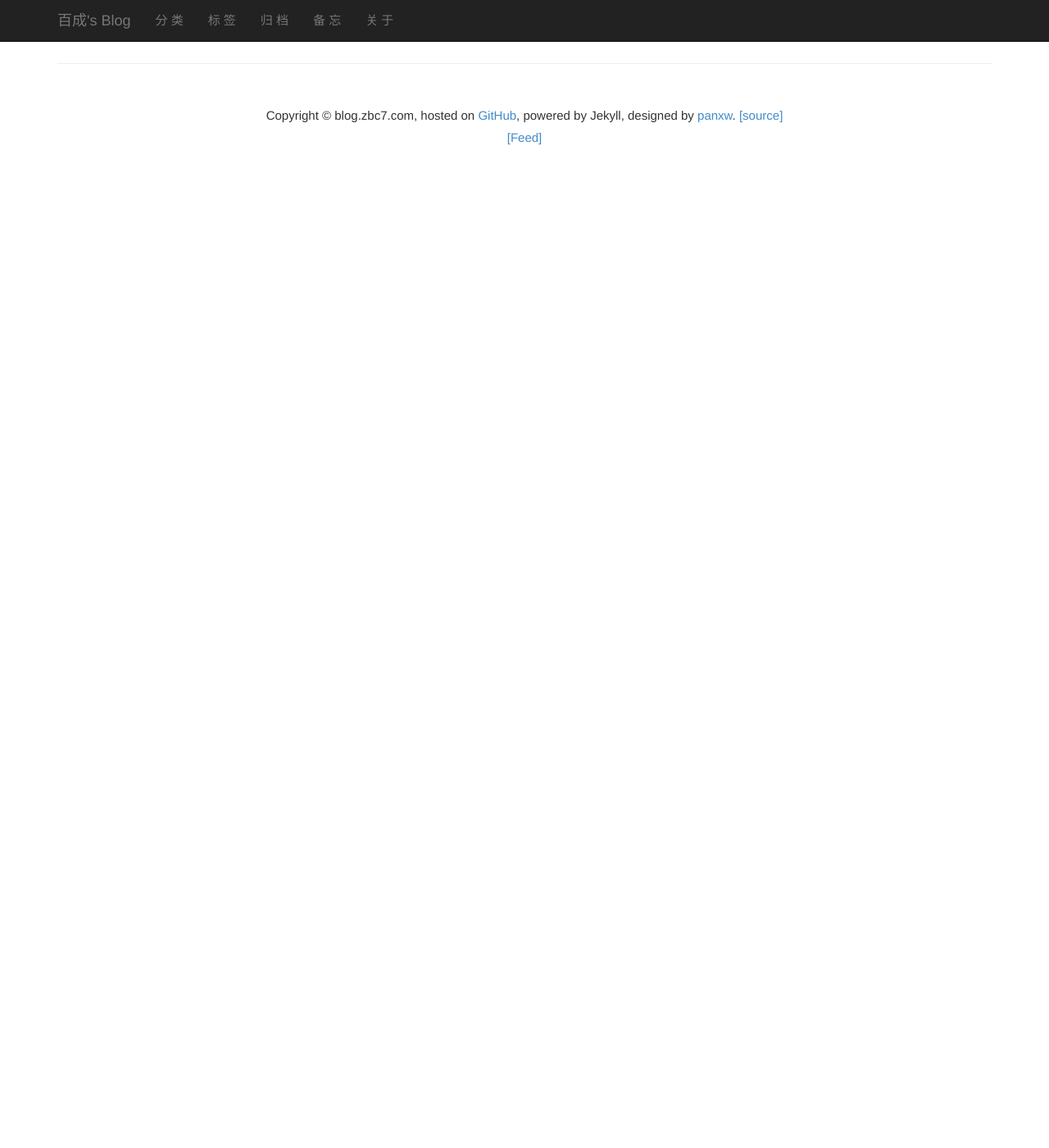
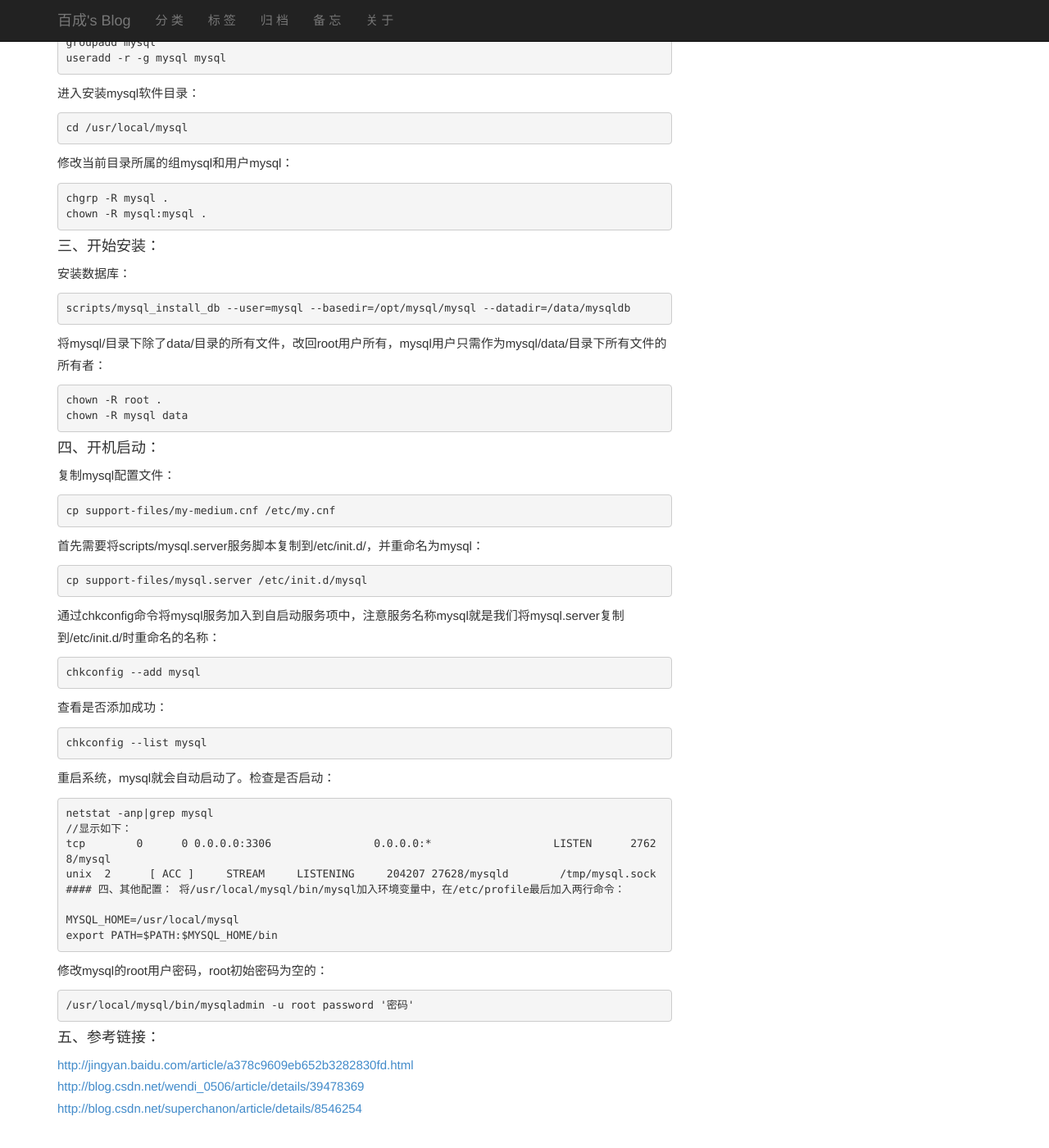
Before and after one commit to zbc0512/zbc0512.github.io, a Jekyll site: the page built from _posts/2015-08-11-linux-mysql-install.md, in a window 1280 px wide and 1400 px high, scrolled down 666 px. Shown: the whole window at 82% size. Built offline with Jekyll 4.4.1, drawn with Linux system fonts in a browser that asks for light colours; Markdown is read by kramdown in place of the engine named in the settings; comment, search, counter and statistics services are not loaded; before the commit the page ends 907 px from its top, so only the background shows below that; some of the changed text lies outside the part shown.

Commit message:
Update 2015-08-11-linux-mysql-install.md

```diff
--- a/_posts/2015-08-11-linux-mysql-install.md
+++ b/_posts/2015-08-11-linux-mysql-install.md
@@ -4,3 +4,85 @@ category: "linux"
 title: "Linux下安装mysql"
 tags: "Linux"
 ---
+
+####linux安装mysql服务分两种安装方法：
+1. 源码安装，优点是安装包比较小，只有十多M，缺点是安装依赖的库多，安装编译时间长，安装步骤复杂容易出错；
+2. 使用官方编译好的二进制文件安装，优点是安装速度快，安装步骤简单，缺点是安装包很大，300M左右。以下介绍linux使用官方编译好的二进制包安装mysql。
+
+####一、准备工作：
+下载官方编译好的二进制包并解压：
+
+    wget ftp://ftp.jaist.ac.jp/pub/mysql/Downloads/MySQL-6.0/mysql-6.0.11-alpha-linux-x86_64-glibc23.tar.gz
+    tar -xzvf mysql-6.0.11-alpha-linux-x86_64-glibc23.tar.gz
+
+复制解压后的mysql目录到系统的本地软件目录：
+
+    cp mysql-6.0.11-alpha-linux-x86_64-glibc23 /usr/local/mysql -r
+
+注意：此处建议用如下方法，使用软链过去，不要直接包文件复制，便于系统安装多个版本的mysql：
+
+    cp mysql-6.0.11-alpha-linux-x86_64-glibc23 /usr/local/
+    ln -s mysql-6.0.11-alpha-linux-x86_64-glibc23 mysql
+
+####二、用户和组：
+添加系统mysql组和mysql用户：
+
+    groupadd mysql
+    useradd -r -g mysql mysql
+
+进入安装mysql软件目录：
+
+    cd /usr/local/mysql
+
+修改当前目录所属的组mysql和用户mysql：
+
+    chgrp -R mysql .
+    chown -R mysql:mysql .
+
+####三、开始安装：
+安装数据库：
+
+    scripts/mysql_install_db --user=mysql --basedir=/opt/mysql/mysql --datadir=/data/mysqldb
+
+将mysql/目录下除了data/目录的所有文件，改回root用户所有，mysql用户只需作为mysql/data/目录下所有文件的所有者：
+
+    chown -R root .
+    chown -R mysql data
+
+####四、开机启动：
+复制mysql配置文件：
+
+    cp support-files/my-medium.cnf /etc/my.cnf
+
+首先需要将scripts/mysql.server服务脚本复制到/etc/init.d/，并重命名为mysql：
+
+    cp support-files/mysql.server /etc/init.d/mysql
+
+通过chkconfig命令将mysql服务加入到自启动服务项中，注意服务名称mysql就是我们将mysql.server复制到/etc/init.d/时重命名的名称：
+
+    chkconfig --add mysql
+
+查看是否添加成功：
+
+    chkconfig --list mysql
+
+重启系统，mysql就会自动启动了。检查是否启动：
+
+    netstat -anp|grep mysql
+    //显示如下：
+    tcp        0      0 0.0.0.0:3306                0.0.0.0:*                   LISTEN      27628/mysql
+    unix  2      [ ACC ]     STREAM     LISTENING     204207 27628/mysqld        /tmp/mysql.sock
+####四、其他配置：
+将/usr/local/mysql/bin/mysql加入环境变量中，在/etc/profile最后加入两行命令：
+
+    MYSQL_HOME=/usr/local/mysql
+    export PATH=$PATH:$MYSQL_HOME/bin
+
+修改mysql的root用户密码，root初始密码为空的：
+
+    /usr/local/mysql/bin/mysqladmin -u root password '密码'
+
+####五、参考链接：
+<http://jingyan.baidu.com/article/a378c9609eb652b3282830fd.html>
+<http://blog.csdn.net/wendi_0506/article/details/39478369>
+<http://blog.csdn.net/superchanon/article/details/8546254>
```
